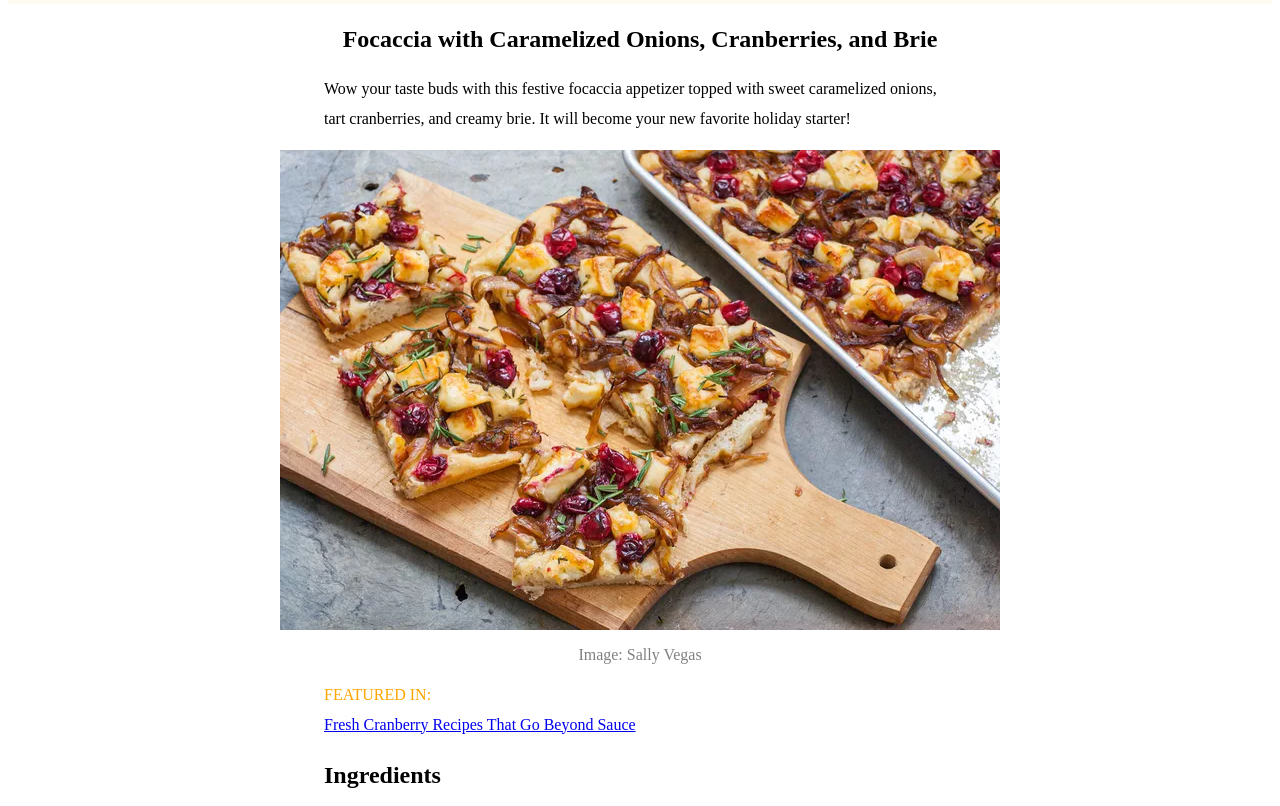
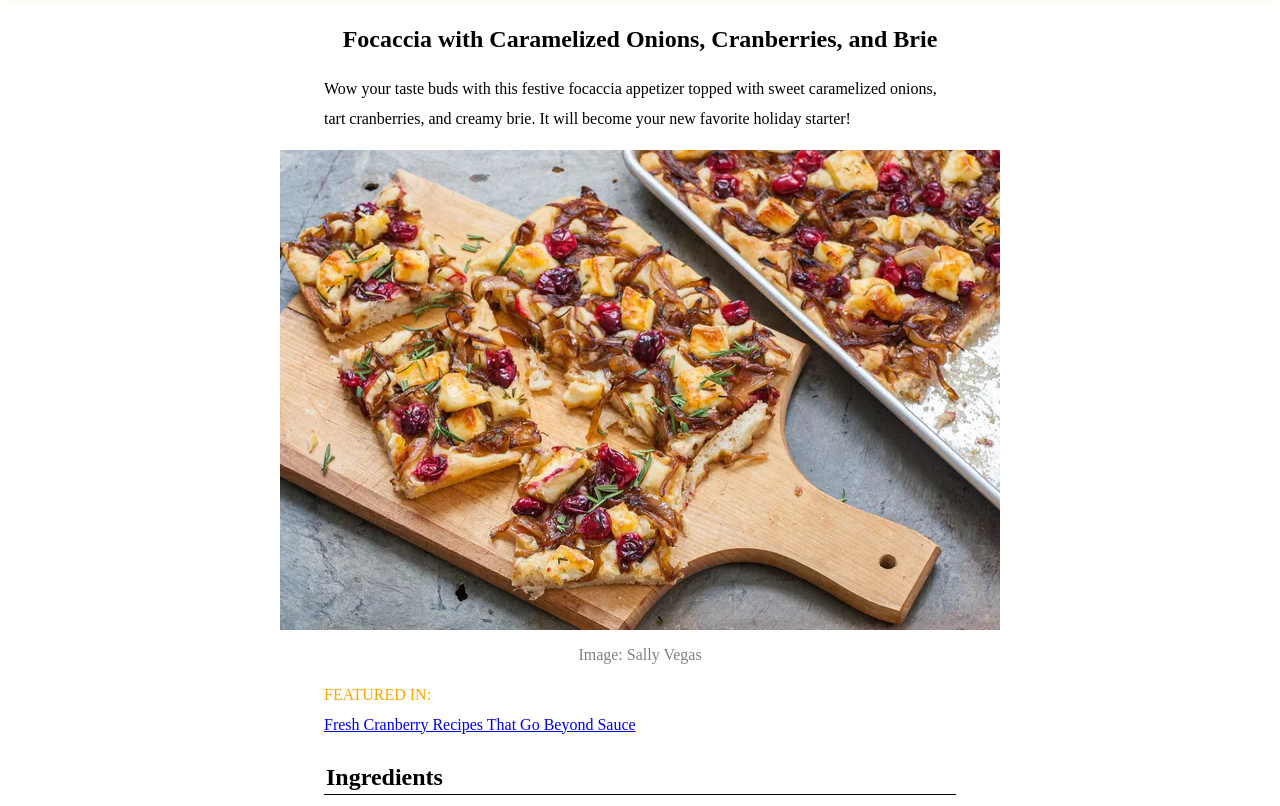
Before and after one commit to manuelfusco/U1-D3-W1, a plain HTML site: page index.html in a window 1280 px wide. Shown: the part 114-920 px from the top of the page. Drawn offline with Linux system fonts and the light colour scheme.

Commit message:
after debreif

```diff
--- a/assets/style.css
+++ b/assets/style.css
@@ -28,7 +28,10 @@
 h1 {
   text-align: center;
 }
-
+h2 {
+  border-bottom: 1px solid black;
+  padding: 2px;
+}
 div.img {
   display: flex;
   justify-content: center;
```
